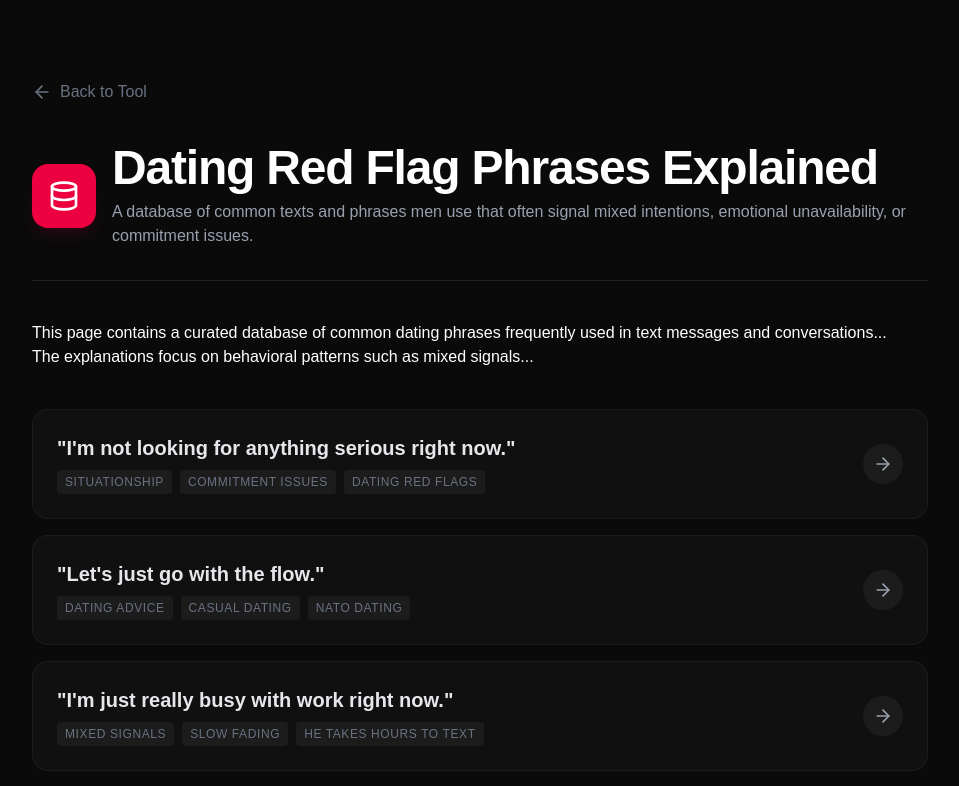
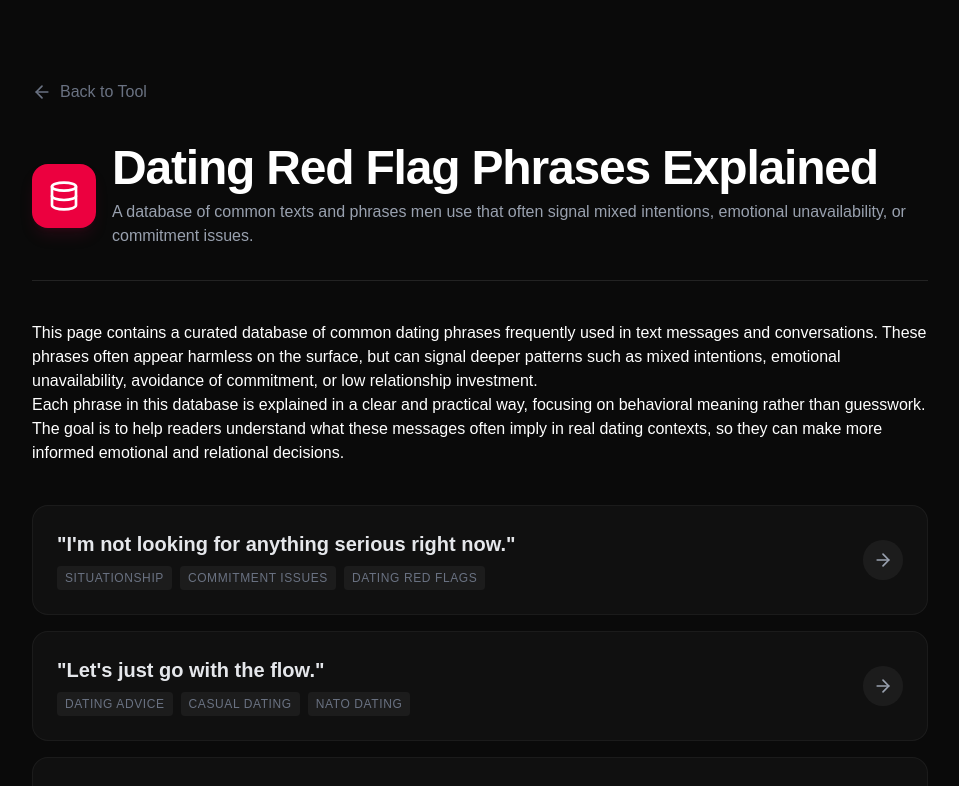
Before and after one commit to ciweige419/decode-his-text, a Next.js app: page /database in a window 1280 px wide. Shown: the top 786 px of the page, without its empty margins (160-1119 px from the left). Built offline with nearby package versions, Linux system fonts and the light colour scheme.

Commit message:
Add SEO explanatory content

```diff
--- a/app/database/page.tsx
+++ b/app/database/page.tsx
@@ -30,12 +30,20 @@ export default function DatabasePage() {
 
         <section>
   <p>
-    This page contains a curated database of common dating phrases frequently used in text messages and conversations...
+    This page contains a curated database of common dating phrases frequently used
+    in text messages and conversations. These phrases often appear harmless on the
+    surface, but can signal deeper patterns such as mixed intentions, emotional
+    unavailability, avoidance of commitment, or low relationship investment.
   </p>
+
   <p>
-    The explanations focus on behavioral patterns such as mixed signals...
+    Each phrase in this database is explained in a clear and practical way, focusing
+    on behavioral meaning rather than guesswork. The goal is to help readers
+    understand what these messages often imply in real dating contexts, so they can
+    make more informed emotional and relational decisions.
   </p>
 </section>
+
 
         {/* 列表区域 */}
         <div className="grid gap-4">
```
